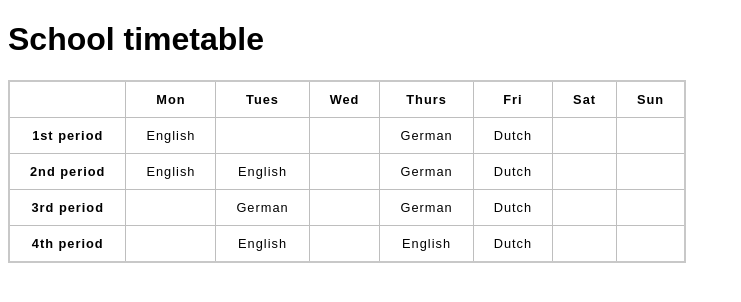
After one commit to Cansur/Timetable-Assistant-Using-AI, a Flask app: page /test in a window 1280 px wide. The commit adds this page. Shown: the top 302 px of the page, without its empty margins (0-741 px from the left). Run offline with Flask 3, Linux system fonts and the light colour scheme.

```diff
--- a/Helper_flask/apps/views/routes.py
+++ b/Helper_flask/apps/views/routes.py
@@ -33,3 +33,7 @@ def charts():
 @routes.route('/404.html')
 def forgot_password():
     return render_template('404.html')
+
+@routes.route('/test')
+def test():
+    return render_template('temp/test.html')
--- a/Helper_flask/static/css/myStyles.css
+++ b/Helper_flask/static/css/myStyles.css
@@ -10,8 +10,9 @@
     width: calc(100% - 255px);
     background: white;
     padding: 20px;
-    border-radius: 10px;
-    box-shadow: 0 4px 10px rgba(0, 0, 0, 0.2);
+    border-radius: 20px;
+    border: 1px solid #b8b8b8;
+    box-shadow: 0 4px 15px rgba(0, 0, 0, 0.2);
     text-align: center;
     overflow-y: auto;
     height: 40vh;
--- /dev/null
+++ b/Helper_flask/templates/temp/test.html
@@ -0,0 +1,91 @@
+<!DOCTYPE html>
+<html lang="en-US">
+  <head>
+    <meta charset="utf-8">
+    <meta name="viewport" content="width=device-width">
+    <title>School timetable</title>
+    <style>
+    html {
+      font-family: sans-serif;
+    }
+
+    table {
+      border-collapse: collapse;
+      border: 2px solid rgb(200,200,200);
+      letter-spacing: 1px;
+      font-size: 0.8rem;
+    }
+
+    td, th {
+      border: 1px solid rgb(190,190,190);
+      padding: 10px 20px;
+    }
+
+    td {
+      text-align: center;
+    }
+
+    caption {
+      padding: 10px;
+    }
+    </style>
+  </head>
+  <body>
+    <h1>School timetable</h1>
+
+    <table>
+      <tr>
+        <td>&nbsp;</td>
+        <th>Mon</th>
+        <th>Tues</th>
+        <th>Wed</th>
+        <th>Thurs</th>
+        <th>Fri</th>
+        <th>Sat</th>
+        <th>Sun</th>
+      </tr>
+      <tr>
+        <th>1st period</th>
+        <td>English</td>
+        <td>&nbsp;</td>
+        <td>&nbsp;</td>
+        <td>German</td>
+        <td>Dutch</td>
+        <td>&nbsp;</td>
+        <td>&nbsp;</td>
+      </tr>
+      <tr>
+        <th>2nd period</th>
+        <td>English</td>
+        <td>English</td>
+        <td>&nbsp;</td>
+        <td>German</td>
+        <td>Dutch</td>
+        <td>&nbsp;</td>
+        <td>&nbsp;</td>
+      </tr>
+      <tr>
+        <th>3rd period</th>
+        <td>&nbsp;</td>
+        <td>German</td>
+        <td>&nbsp;</td>
+        <td>German</td>
+        <td>Dutch</td>
+        <td>&nbsp;</td>
+        <td>&nbsp;</td>
+      </tr>
+      <tr>
+        <th>4th period</th>
+        <td>&nbsp;</td>
+        <td>English</td>
+        <td>&nbsp;</td>
+        <td>English</td>
+        <td>Dutch</td>
+        <td>&nbsp;</td>
+        <td>&nbsp;</td>
+      </tr>
+    </table>
+
+
+  </body>
+</html>
```
Also changed, not shown: Helper_flask/templates/index.html (+54 -28 lines).
